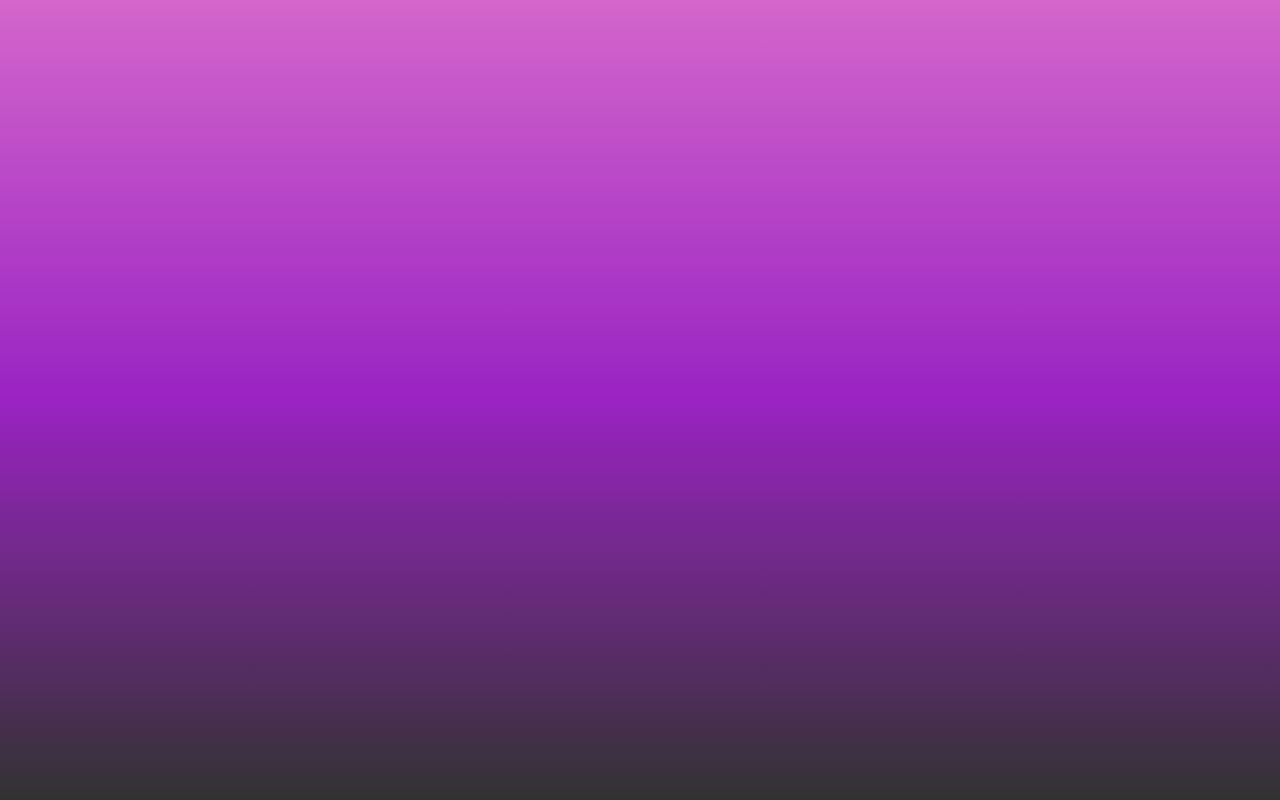
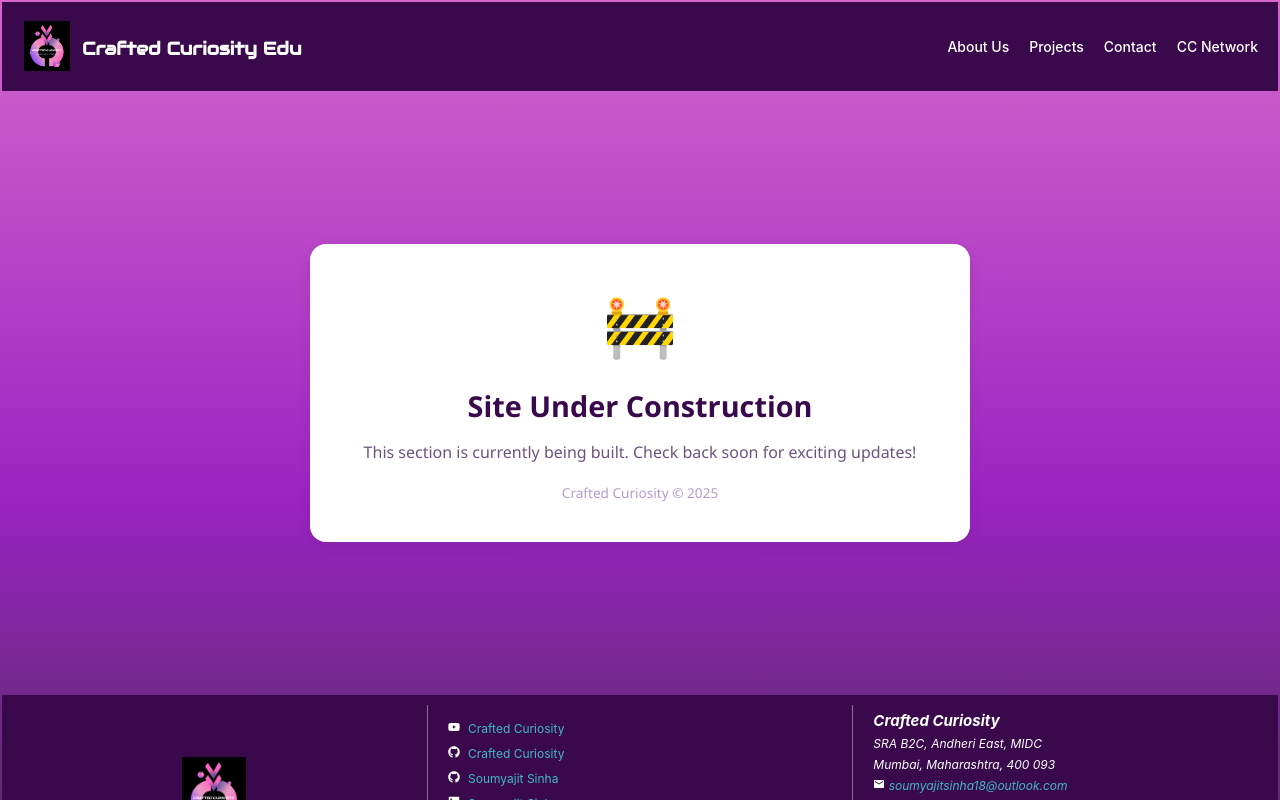
Before and after one commit to Crafted-Curiosity/Full_stack_java_edu, a React (Create React App) app: page /projects in a window 1280 px wide. Before the commit this address had no page. Shown: the top 800 px of the page. Built offline with nearby package versions, Linux system fonts and the light colour scheme.

Commit message:
Website Production Ready

```diff
--- a/src/App.js
+++ b/src/App.js
@@ -5,6 +5,8 @@ import './styling/Main.css';
 import HomePage from './pages/HomePage';
 import AboutUsPage from './pages/AboutUsPage';
 import ContactUsPage from './pages/ContactUsPage';
+import ProjectPage from './pages/ProjectPage';
+import CCNetworkPage from './pages/CCNetworkPage';
 
 function App() {
   return (
@@ -13,6 +15,8 @@ function App() {
         <Route path="/" element={<HomePage />} />
         <Route path="/aboutus" element={<AboutUsPage />} />
         <Route path="/contactus" element={<ContactUsPage />} />
+        <Route path="/projects" element={<ProjectPage />} />
+        <Route path="/otherbusinesses" element={<CCNetworkPage />} />
       </Routes>
     </Router>
   );
--- a/src/components/Header.jsx
+++ b/src/components/Header.jsx
@@ -23,7 +23,7 @@ const Header = () => {
                         <li><a href="/aboutus">About Us</a></li>
                         <li><a href="/projects">Projects</a></li>
                         <li><a href="/contactus">Contact</a></li>
-                        <li><a href="/">CC Network</a></li>
+                        <li><a href="/otherbusinesses">CC Network</a></li>
                     </ul>
                 </nav>
             </header>
--- /dev/null
+++ b/src/components/SiteUnderConStruction.jsx
@@ -0,0 +1,17 @@
+import React from "react";
+import "../styling/SiteUnderConstruction.css";
+
+const SiteUnderConstruction = () => {
+  return (
+    <div className="site-construction-container">
+      <div className="site-construction-card">
+        <div className="construction-icon">🚧</div>
+        <h1>Site Under Construction</h1>
+        <p>This section is currently being built. Check back soon for exciting updates!</p>
+        <div className="footer-note">Crafted Curiosity © {new Date().getFullYear()}</div>
+      </div>
+    </div>
+  );
+};
+
+export default SiteUnderConstruction;
--- /dev/null
+++ b/src/pages/CCNetworkPage.jsx
@@ -0,0 +1,23 @@
+import React from "react";
+import Header from "../components/Header";
+import Footer from "../components/Footer";
+import SiteUnderConstruction from "../components/SiteUnderConStruction";
+
+import { useEffect } from "react";
+const ProjectPage = () => {
+    useEffect(() => {
+        document.title = "Crafted Curiosity- Edu | Other Businesses";
+    }, []);
+
+
+
+  return (
+    <>
+      <Header />
+      <SiteUnderConstruction />
+      <Footer />
+    </>
+  );
+};
+
+export default ProjectPage;
--- /dev/null
+++ b/src/pages/ProjectPage.jsx
@@ -0,0 +1,23 @@
+import React from "react";
+import Header from "../components/Header";
+import Footer from "../components/Footer";
+import SiteUnderConstruction from "../components/SiteUnderConStruction";
+
+import { useEffect } from "react";
+const ProjectPage = () => {
+    useEffect(() => {
+        document.title = "Crafted Curiosity- Edu | Projects";
+    }, []);
+
+
+
+  return (
+    <>
+      <Header />
+      <SiteUnderConstruction />
+      <Footer />
+    </>
+  );
+};
+
+export default ProjectPage;
--- /dev/null
+++ b/src/styling/SiteUnderConstruction.css
@@ -0,0 +1,50 @@
+.site-construction-container {
+  display: flex;
+  justify-content: center;
+  align-items: center;
+  min-height: 70vh;
+  padding: 20px;
+}
+
+.site-construction-card {
+  background-color: #ffffff;
+  padding: 40px 30px;
+  border-radius: 16px;
+  box-shadow: 0 4px 12px rgba(57, 9, 76, 0.1);
+  text-align: center;
+  max-width: 600px;
+  width: 100%;
+  font-family: 'Segoe UI', sans-serif;
+}
+
+.construction-icon {
+  font-size: 60px;
+  margin-bottom: 20px;
+  animation: bounce 2s infinite;
+}
+
+.site-construction-card h1 {
+  color: #39094c;
+  margin-bottom: 12px;
+  font-size: 1.8rem;
+}
+
+.site-construction-card p {
+  color: #6d537e;
+  font-size: 1rem;
+  margin-bottom: 20px;
+}
+
+.footer-note {
+  font-size: 0.85rem;
+  color: #b59cc7;
+}
+
+@keyframes bounce {
+  0%, 100% {
+    transform: translateY(0);
+  }
+  50% {
+    transform: translateY(-10px);
+  }
+}
```
